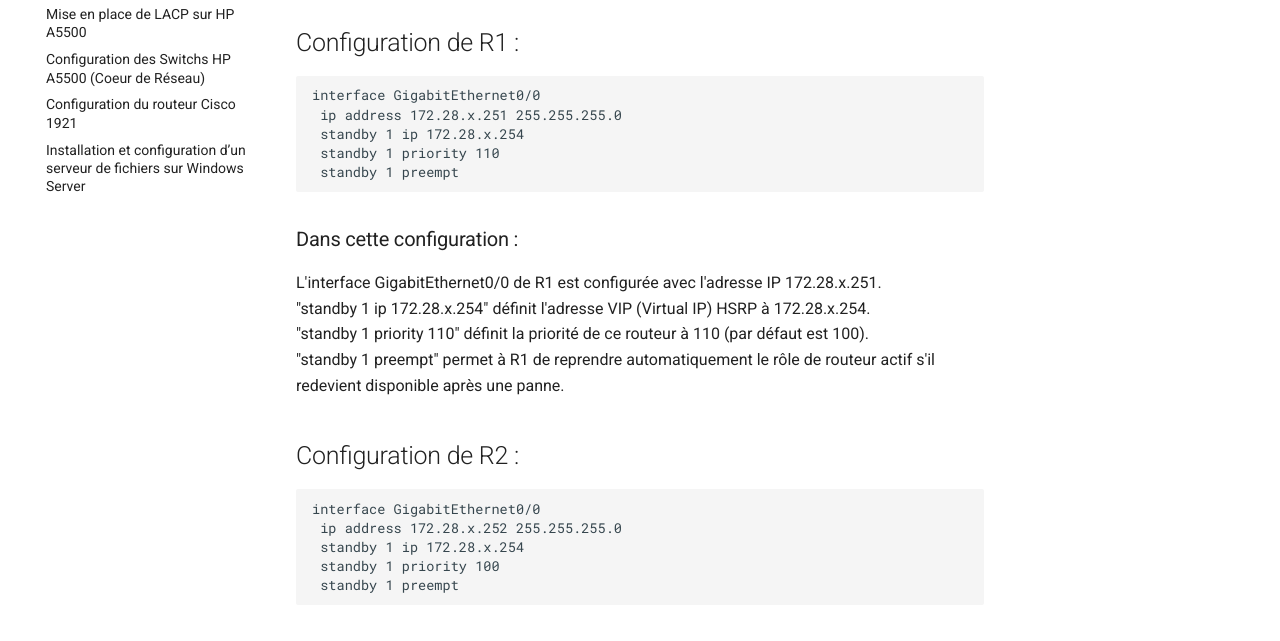
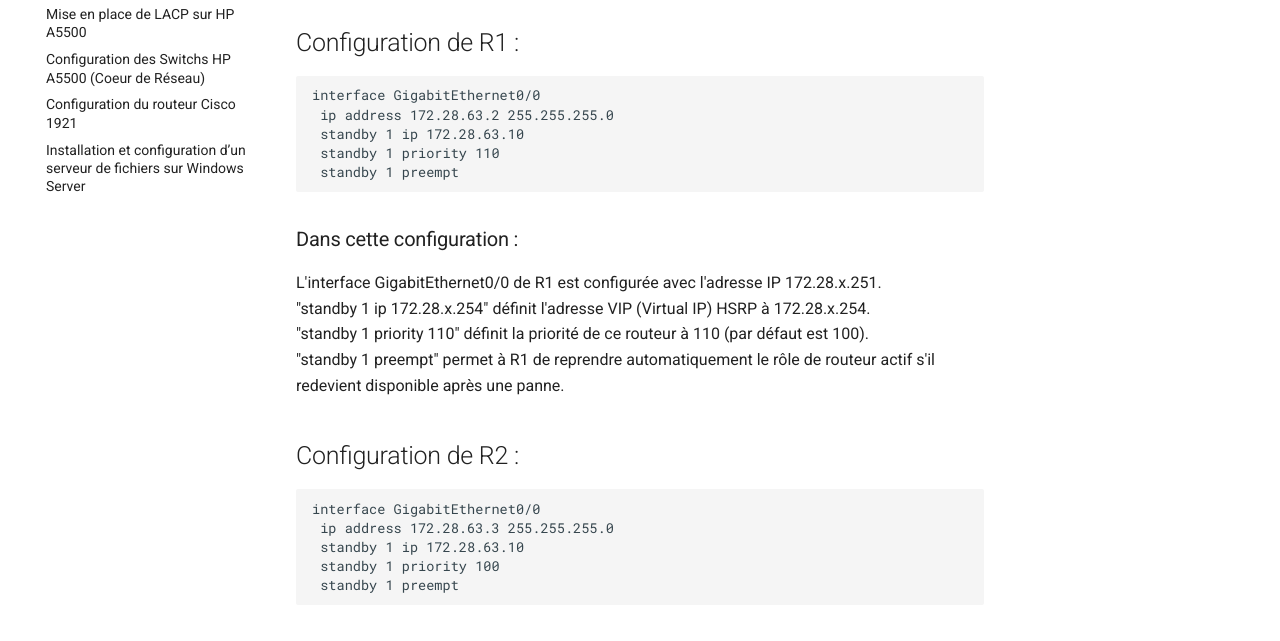
Before and after one commit to Sym-0ne/sport-ludique-Chartres, an MkDocs documentation site: the page built from docs/hsrp.md, in a window 1280 px wide and 1311 px high. Shown: the part 313-954 px from the top of the window. Built offline with MkDocs 1.6.1 and Material for MkDocs 9.7.7, drawn with Linux system fonts in a browser that asks for light colours.

Commit message:
Modif ip hsrp

````diff
--- a/docs/hsrp.md
+++ b/docs/hsrp.md
@@ -7,8 +7,8 @@ Supposons que vous ayez deux routeurs Cisco, R1 et R2, et que vous souhaitiez co
 ## Configuration de R1 :
 ```
 interface GigabitEthernet0/0
- ip address 172.28.x.251 255.255.255.0
- standby 1 ip 172.28.x.254
+ ip address 172.28.63.2 255.255.255.0
+ standby 1 ip 172.28.63.10
  standby 1 priority 110
  standby 1 preempt
 ```
@@ -24,8 +24,8 @@ L'interface GigabitEthernet0/0 de R1 est configurée avec l'adresse IP 172.28.x.
 ## Configuration de R2 :
 ```
 interface GigabitEthernet0/0
- ip address 172.28.x.252 255.255.255.0
- standby 1 ip 172.28.x.254
+ ip address 172.28.63.3 255.255.255.0
+ standby 1 ip 172.28.63.10
  standby 1 priority 100
  standby 1 preempt
 ```
````
